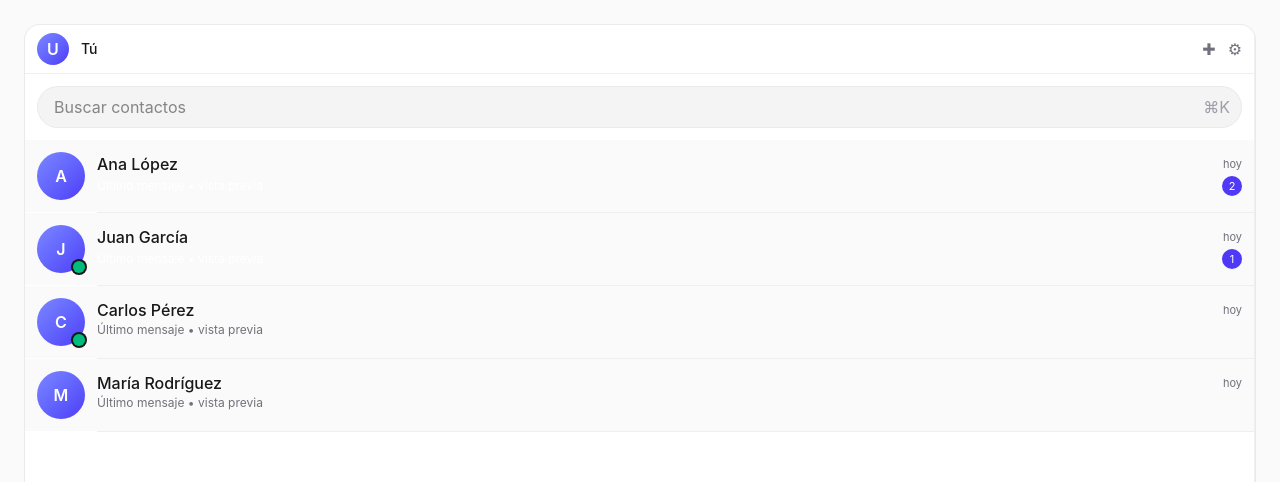
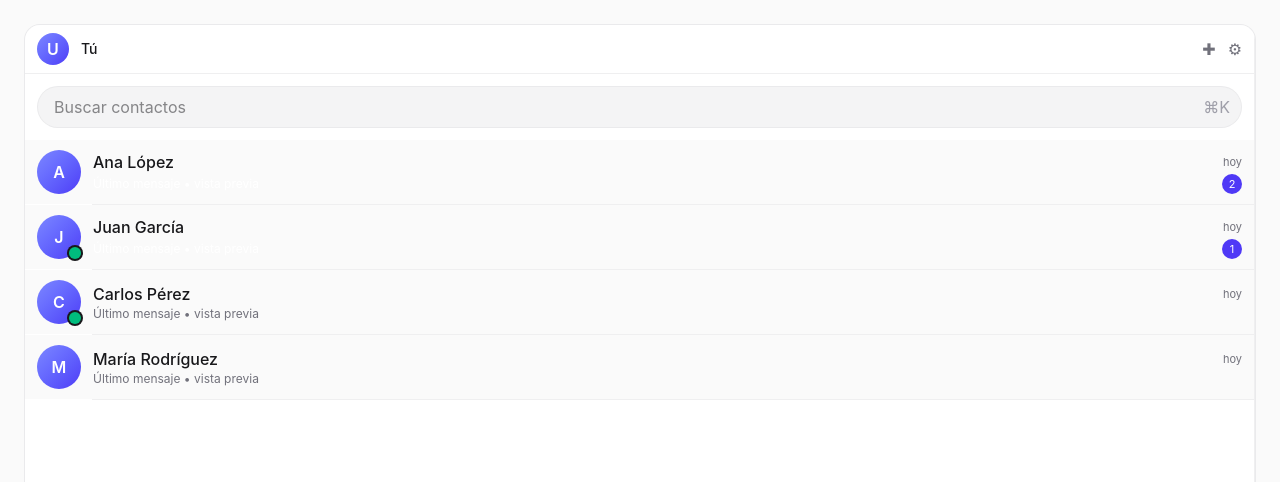
Before and after one commit to workfuelai-dev/wp-ai-messenger-client, a React (Vite) app: page / in a window 1280 px wide. Shown: the top 482 px of the page. Built offline with nearby package versions, Linux system fonts and the light colour scheme; no server answers.

Commit message:
fix(ui): forzar layout de dos paneles (sidebar 360px + chat ancho) y compactar lista

```diff
--- a/src/App.tsx
+++ b/src/App.tsx
@@ -17,7 +17,7 @@ function App() {
   return (
     <div className="h-full">
       <div className="mx-auto max-w-[1400px] h-full p-0 md:p-6">
-        <div className="h-[100vh] md:h-[calc(100vh-3rem)] grid grid-cols-1 md:grid-cols-[380px,1fr] bg-zinc-100 dark:bg-zinc-800 rounded-none md:rounded-2xl overflow-hidden border border-zinc-200/60 dark:border-zinc-700/60">
+        <div className="h-screen md:h-[calc(100vh-3rem)] grid grid-cols-[360px,1fr] bg-zinc-100 dark:bg-zinc-800 rounded-none md:rounded-2xl overflow-hidden border border-zinc-200/60 dark:border-zinc-700/60">
           <aside className="bg-white dark:bg-zinc-900 border-r border-zinc-200/60 dark:border-zinc-800/60 flex flex-col">
             <Sidebar
               contacts={contacts}
--- a/src/components/Sidebar.tsx
+++ b/src/components/Sidebar.tsx
@@ -58,10 +58,11 @@ export function Sidebar({
             <li key={c.id}>
               <button
                 onClick={() => onSelectContact(c)}
-                className={`w-full flex items-stretch gap-3 px-3 py-3 hover:bg-zinc-50 dark:hover:bg-zinc-900/60 ${c.conversation?.id === activeConversationId ? 'bg-zinc-50 dark:bg-zinc-900/50' : ''}`}
+                className={`w-full flex items-center gap-3 px-3 py-2 hover:bg-zinc-50 dark:hover:bg-zinc-900/60 ${c.conversation?.id === activeConversationId ? 'bg-zinc-50 dark:bg-zinc-900/50' : ''}`}
+                style={{ minHeight: 64 }}
               >
                 <div className="relative">
-                  <div className="h-12 w-12 rounded-full bg-gradient-to-br from-indigo-400 to-indigo-600 text-white grid place-items-center font-semibold flex-shrink-0">
+                  <div className="h-11 w-11 rounded-full bg-gradient-to-br from-indigo-400 to-indigo-600 text-white grid place-items-center font-semibold flex-shrink-0">
                     {c.name.slice(0,1).toUpperCase()}
                   </div>
                   {c.online && <span className="absolute -right-0 -bottom-0 h-3 w-3 rounded-full bg-emerald-500 ring-2 ring-zinc-900" />}
@@ -81,7 +82,7 @@ export function Sidebar({
                   </div>
                 </div>
               </button>
-              <div className="h-px bg-zinc-200/60 dark:bg-zinc-800/60 ml-[4.5rem]"></div>
+              <div className="h-px bg-zinc-200/60 dark:bg-zinc-800/60 ml-[4.2rem]"></div>
             </li>
           ))}
         </ul>
```
Also changed, not shown: 4 other files (tests, documents, lock files or other folders).
